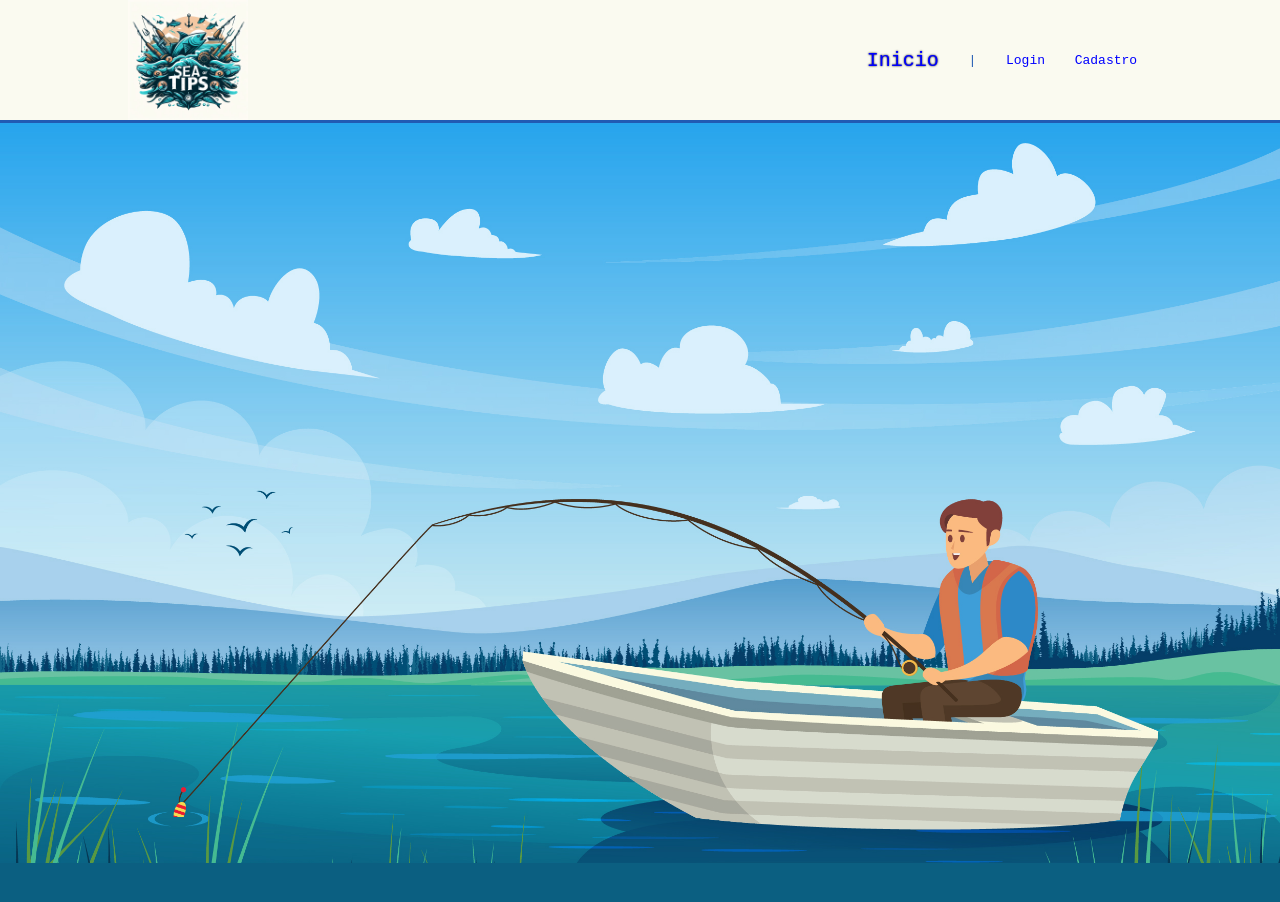
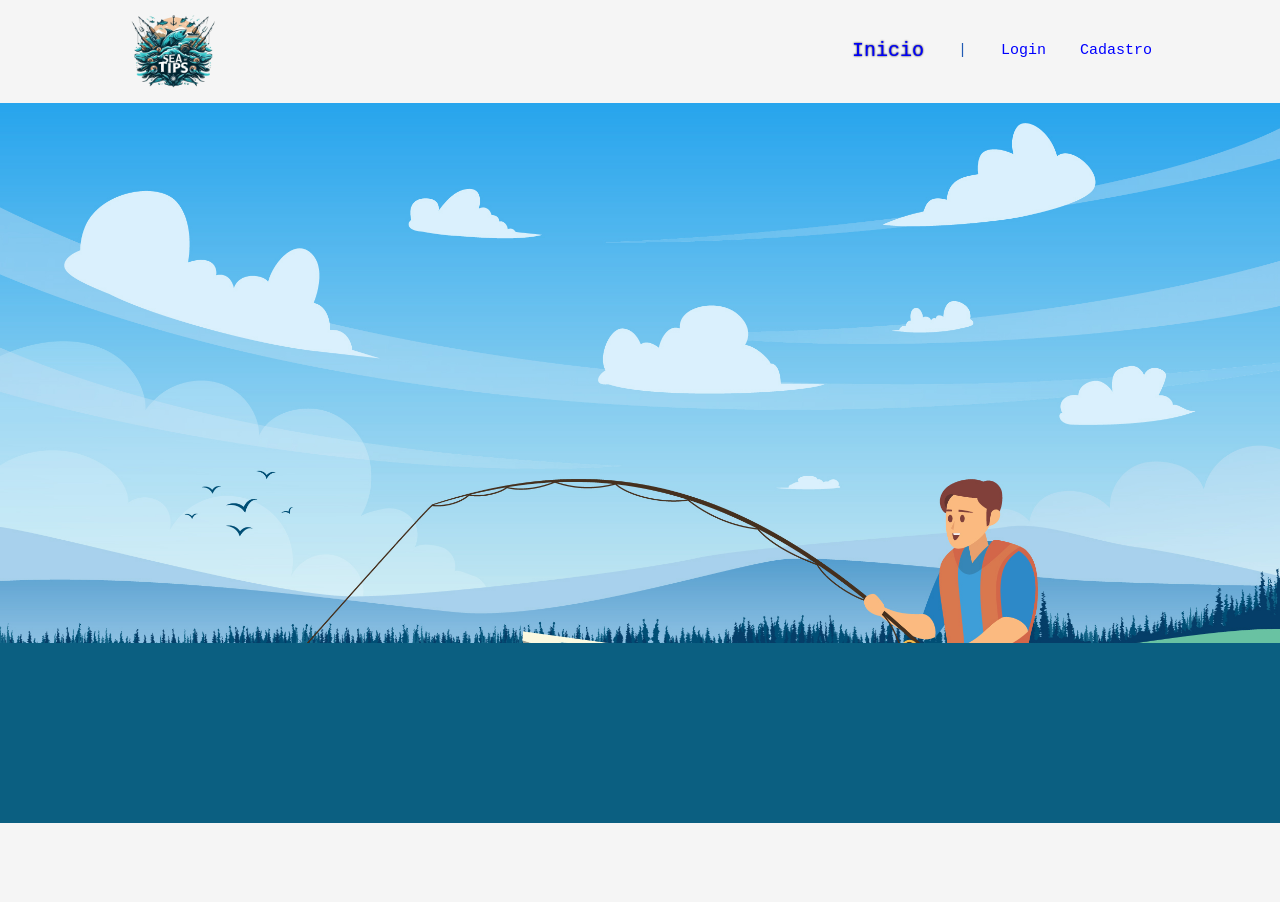
Before and after one commit to rogeriomatzak/Sea-of-Tips-Projeto-Individual, a plain HTML site: page Sites/Home.html in a window 1280 px wide. After the commit the page ends 823 px from the top, so only its background shows below. Drawn offline with Linux system fonts and the light colour scheme.

Commit message:
Inicio da Home

```diff
--- a/Sites/Home.html
+++ b/Sites/Home.html
@@ -12,7 +12,7 @@
 <body>
     <div class="header">
         <div class="container">
-            <h1 class="titulo"><img src="Imagens/_2c61946d-0ff0-41c9-a6bf-ba38f698e0ec.jpeg" alt=""></h1>
+            <h1 class="titulo"><img src="Imagens/Logo.png" alt=""></h1>
             <ul class="navbar">
                 <a  class="agora" href="Home.html">Inicio</a>
                 <li>|</li>
@@ -22,15 +22,19 @@
         </div>
     </div>
     <div class="banner">
+
         <div class="container">
+        </div>
+    </div>
+    <div class="social">
+        <div>
+
         </div>
     </div>
 
     <div class="footer">
         <div class="container">
-
         </div>
-
     </div>
 
 </body>
--- a/Sites/style.css
+++ b/Sites/style.css
@@ -3,29 +3,32 @@ body {
     margin: 0;
     padding: 0;
     font-family:  monospace;
-    background-color:#fafaf0;
+    background-color:whitesmoke ;
 }
 
 .header {
     margin: 0px;
-    border-bottom: 3px solid #215bb3;
-    height:120px;
+    border-bottom: 3px solid whitesmoke;
+    height:100px;
+    display: flex;
     align-items: center;
 
 }
 .header img{
     padding: 0px;
     margin: 0px;
-    width: 120px;
+    width: 90px;
     display: flex;
-    align-items: center;
+    align-items: start;
     flex-direction: column;
+
 }
 .container {
     display: flex;
     width: 80%;
     margin: auto;
     justify-content: space-around;
+
 }
 .titulo{
     margin: 0px;
@@ -35,37 +38,34 @@ body {
 
 
 .navbar {
+    font-size: 15px;
     display: flex;
     flex-direction: row;
     list-style: none;
     width: 300px;
-    justify-content: space-around;
+    height: 100px;
+    justify-content: space-between;
     color:#215bb3;
     align-items: center;
-
+    margin-bottom: auto;
+    margin-top : auto;
+    background-color:whitesmoke;
 }
 
 
 .header .container {
     justify-content: space-between;
+    align-items: center;
+
 
 }
 
 .banner {
-    padding: 30px 20px 60px 10px;
-    color: white;
-    height: 650px;
-    background-image: url(Imagens/2972001-homem-pescando-no-barco-vetor.jpg);
-    background-size: cover;
-
-
-}
-
-.banner .container {
-    justify-content: center;
-    align-items: center;
-    height: 100%;
-    background-size: 100%;
+    padding: 30px 80px 10px 10px;
+    color: #ffffff;
+    height: 500px;
+    background-image:url(Imagens/2972001-homem-pescando-no-barco-vetor.jpg);
+background-size: cover;
 }
 
 .banner .container p {
@@ -81,7 +81,8 @@ body {
 }
 
 .social {
-    background-image: url();
+
+    background-color: #0b5f81;
     padding: 40px 30px;
 }
 
```
Also changed, not shown: Sites/Imagens/Logo.png (added), Sites/Imagens/_2c61946d-0ff0-41c9-a6bf-ba38f698e0ec.jpeg (deleted), Sites/Imagens/_4d3ba0af-6927-4e1f-9d6c-15a83cb40495.jpeg (added), _2c61946d-0ff0-41c9-a6bf-ba38f698e0ec.jpeg (deleted).
